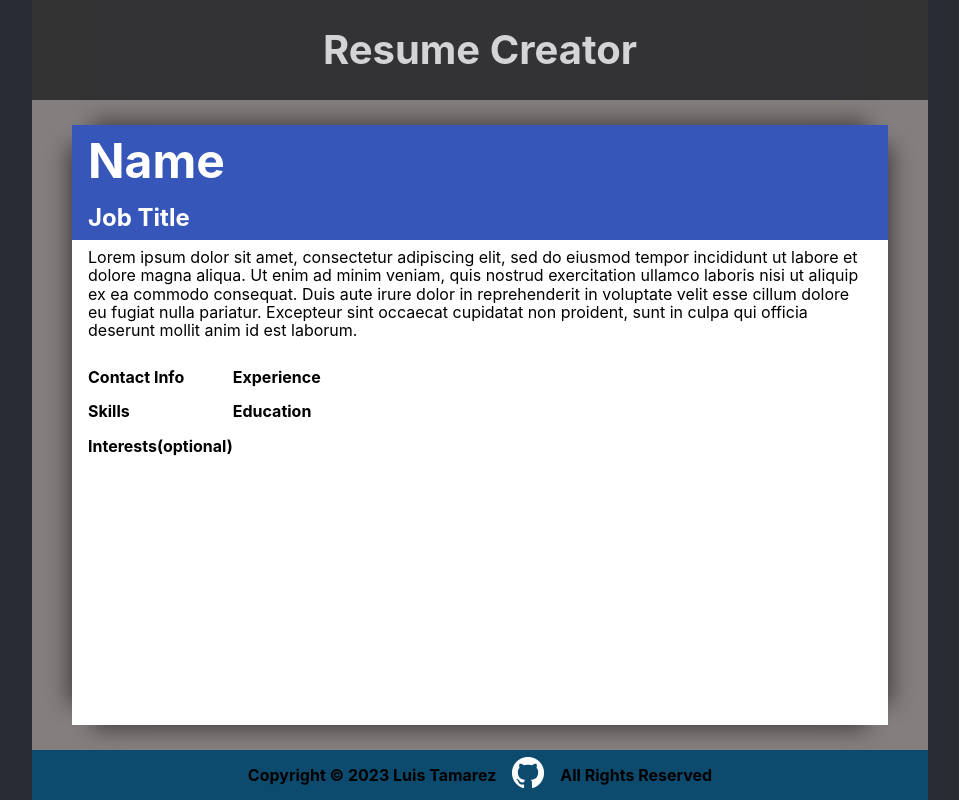
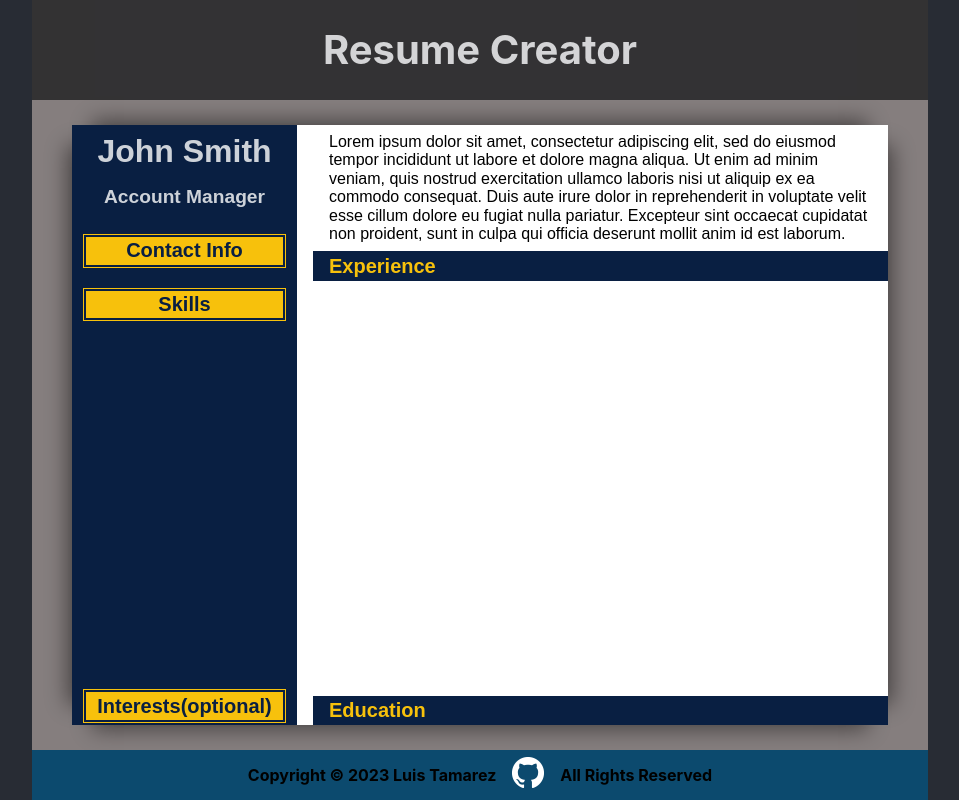
Before and after one commit to luizerkp/cv-application, a React (Create React App) app: page / in a window 1280 px wide. Shown: the whole page, without its empty margins (160-1119 px from the left). Built offline with nearby package versions, Linux system fonts and the light colour scheme.

Commit message:
Set CV default template

```diff
--- a/src/components/ResumeContainer.js
+++ b/src/components/ResumeContainer.js
@@ -5,29 +5,32 @@ class ResumeContainer extends Component {
     render() {
         return (
             <div className={styles['resume-container']}>
-                <div className={styles['resume-header']}>
-                    <h1 className={styles['resume-name']}>Name</h1>
-                    <h2 className={styles['resume-job-title']}>Job Title</h2>
-                </div>
-                <div className={styles['resume-intro']}>Lorem ipsum dolor sit amet, consectetur adipiscing elit, sed do eiusmod tempor incididunt ut labore et dolore magna aliqua. Ut enim ad minim veniam, quis nostrud exercitation ullamco laboris nisi ut aliquip ex ea commodo consequat. Duis aute irure dolor in reprehenderit in voluptate velit esse cillum dolore eu fugiat nulla pariatur. Excepteur sint occaecat cupidatat non proident, sunt in culpa qui officia deserunt mollit anim id est laborum.</div>
                 <div className={styles['resume-body']}>
                     <div className={styles['resume-left']}>
+                      <div className={styles['resume-header']}>
+                        <h1 className={styles['resume-name']}>John Smith</h1>
+                        <h2 className={styles['resume-job-title']}>Account Manager</h2>
+                      </div>
                         <div className={styles['resume-contact-info']}>
-                          <h1 className={styles['resume-section-title']}>Contact Info</h1>
+                          <h1 className={styles['resume-section-title-left']}>Contact Info</h1>
                         </div>
                         <div className={styles['resume-skills']}>
-                          <h1 className={styles['resume-section-title']}>Skills</h1>
+                          <div className= {styles.pointer}>
+                            <h1 className={styles['resume-section-title-left']}>Skills</h1>
+                          </div>
+
                         </div>
                         <div className={styles['resume-interests']}>
-                          <h1 className={styles['resume-section-title']}>Interests(optional)</h1>
+                          <h1 className={styles['resume-section-title-left']}>Interests(optional)</h1>
                         </div>
                     </div>
                     <div className={styles['resume-right']}>
+                        <div className={styles['resume-intro']}>Lorem ipsum dolor sit amet, consectetur adipiscing elit, sed do eiusmod tempor incididunt ut labore et dolore magna aliqua. Ut enim ad minim veniam, quis nostrud exercitation ullamco laboris nisi ut aliquip ex ea commodo consequat. Duis aute irure dolor in reprehenderit in voluptate velit esse cillum dolore eu fugiat nulla pariatur. Excepteur sint occaecat cupidatat non proident, sunt in culpa qui officia deserunt mollit anim id est laborum.</div>
                         <div className={styles['resume-experience']}>
-                          <h1 className={styles['resume-section-title']}>Experience</h1>
+                          <h1 className={styles['resume-section-title-right']}>Experience</h1>
                         </div>
                         <div className={styles['resume-education']}>
-                          <h1 className={styles['resume-section-title']}>Education</h1>
+                          <h1 className={styles['resume-section-title-right']}>Education</h1>
                         </div>
                     </div>
                 </div>
--- a/src/styles/ResumeContainer.module.css
+++ b/src/styles/ResumeContainer.module.css
@@ -7,25 +7,25 @@
   box-sizing: border-box;
   box-shadow: 0px -25px 20px -20px rgba(0, 0, 0, 0.45), 25px 0 20px -20px rgba(0, 0, 0, 0.45), 0px 25px 20px -20px rgba(0, 0, 0, 0.45), -25px 0 20px -20px rgba(0, 0, 0, 0.45);
   font-size: 1rem;
+  font-family: sans-serif;
 }
 
 .resume-header {
   display: flex;
   flex-direction: column;
   padding: .5rem 1rem;
-  background-color: rgb(6, 44, 168);
   color: white;
   opacity: .8;
 }
 
 .resume-name {
-  font-size: 3rem;
+  font-size: 2rem;
   margin: 0;
   padding: 0 0 1rem 0;
 }
 
 .resume-job-title {
-  font-size: 1.5rem;
+  font-size: 1.2rem;
   margin: 0;
 }
 
@@ -34,12 +34,42 @@
 }
 
 .resume-body {
-  display: flex;
-  padding: 1.25rem .5rem 0 1rem;
+  display: grid;
+  grid-template-columns: 225px 1fr;
+  height: 100%;
+  gap: 1rem;
 }
 
-.resume-section-title {
-  font-size: 1rem;
+.resume-section-title-left, .resume-section-title-right {
+  font-size: 1.25rem;
   margin: 0;
-  padding: 0 0 1rem 0;
+  padding: .15rem 0;
 }
+
+.resume-section-title-right {
+  background-color: rgb(9, 31, 66);
+  color: #F7C10C;
+  padding: .2rem 0.2rem 0.2rem 1rem;
+}
+
+.resume-section-title-left {
+  background-color: #F7C10C;
+  color: rgb(9, 31, 66);
+  border: 5px double rgb(9, 31, 66);
+}
+
+.resume-left {
+  display: grid;
+  grid-template-rows: auto auto 1fr auto;
+  justify-content: center;
+  text-align: center;
+  word-wrap: break-word;
+  background-color: rgb(9, 31, 66);
+  color: white;
+  gap: 1rem;
+}
+
+.resume-right {
+  display: grid;
+  grid-template-rows: auto 1fr auto;
+}
```
